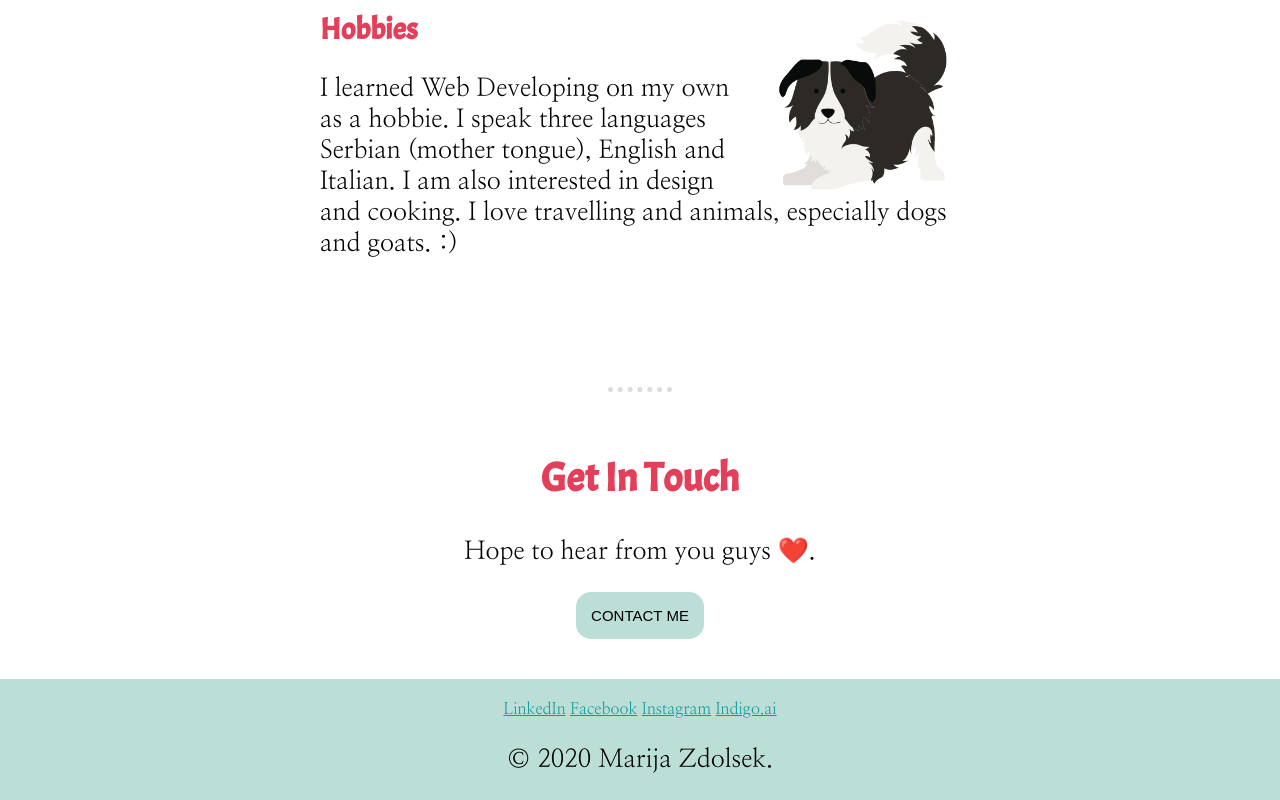
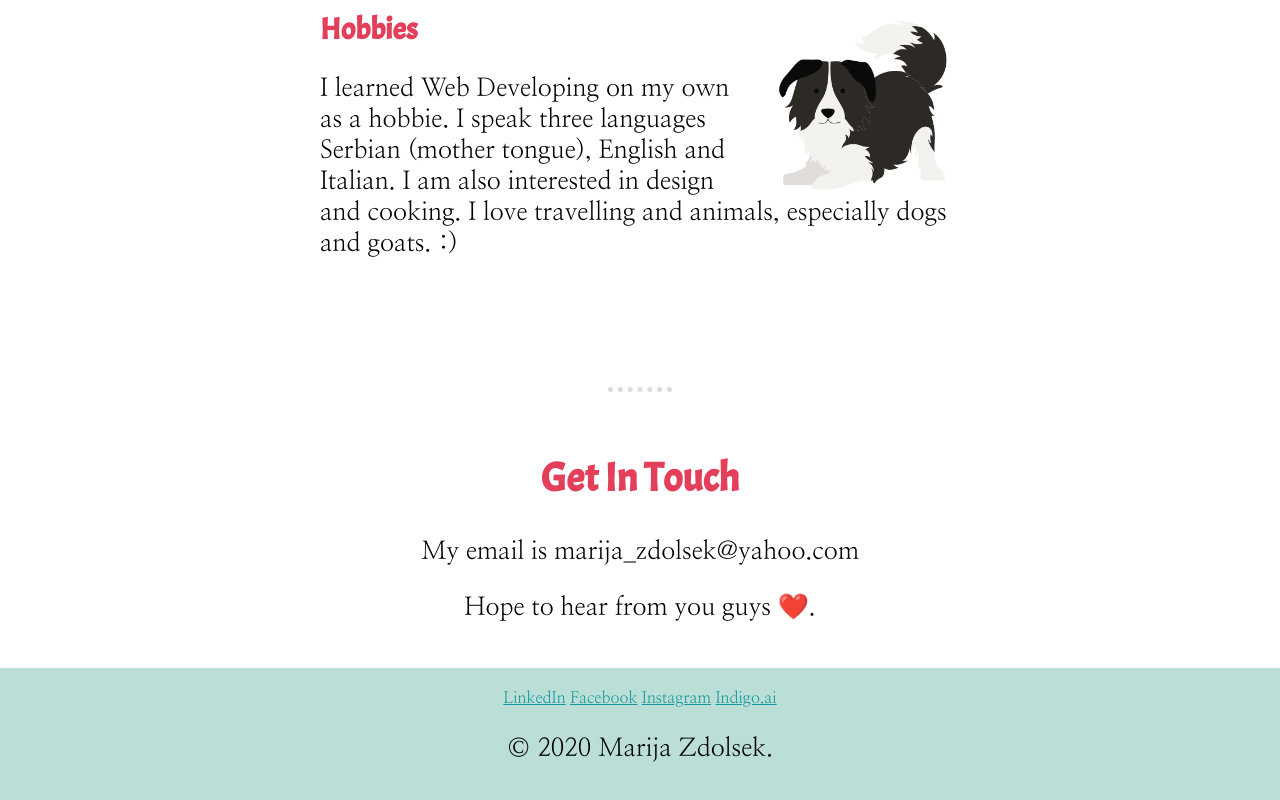
Before and after one commit to zdlmrj/web_site, a plain HTML site: page index.html in a window 1280 px wide. Shown: the part 2661-3461 px from the top of the page. Drawn offline with Linux system fonts and the light colour scheme.

Commit message:
Update index.html

```diff
--- a/index.html
+++ b/index.html
@@ -69,8 +69,8 @@
       <hr>
       <div class="contact-me">
         <h2>Get In Touch</h2>
+        <p>My email is marija_zdolsek@yahoo.com</p>
         <p>Hope to hear from you guys ❤️.</p>
-        <a class="btn" href="mailto:marija_zdolsek@yahoo.com">CONTACT ME</a>
       </div>
     </div>
 
```
